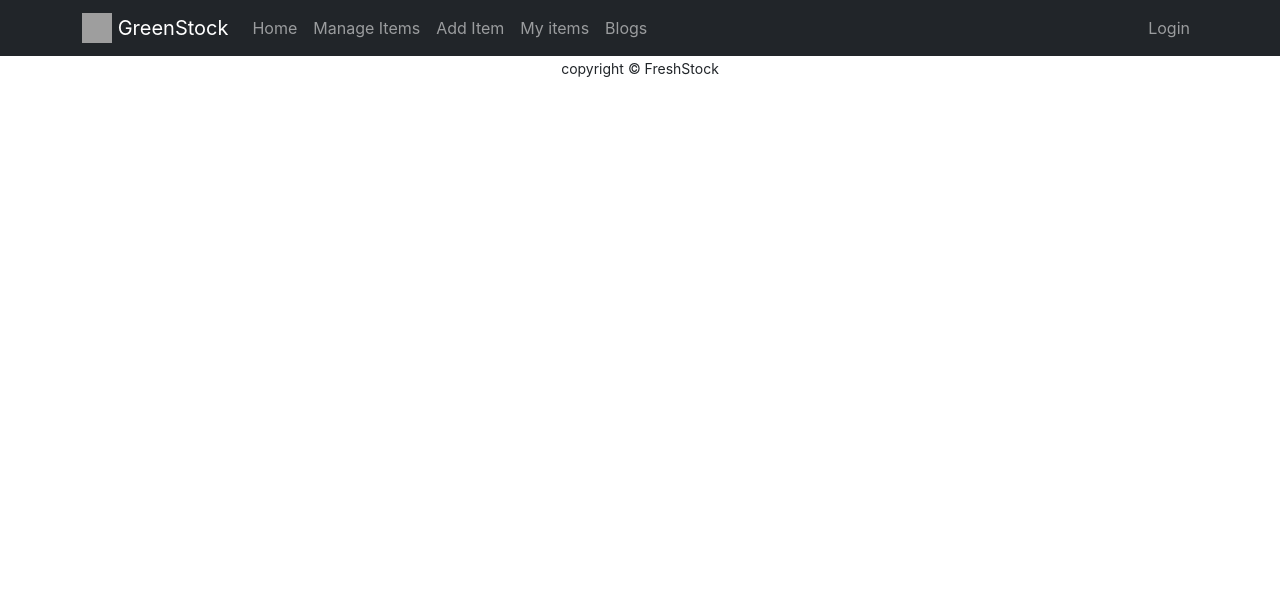
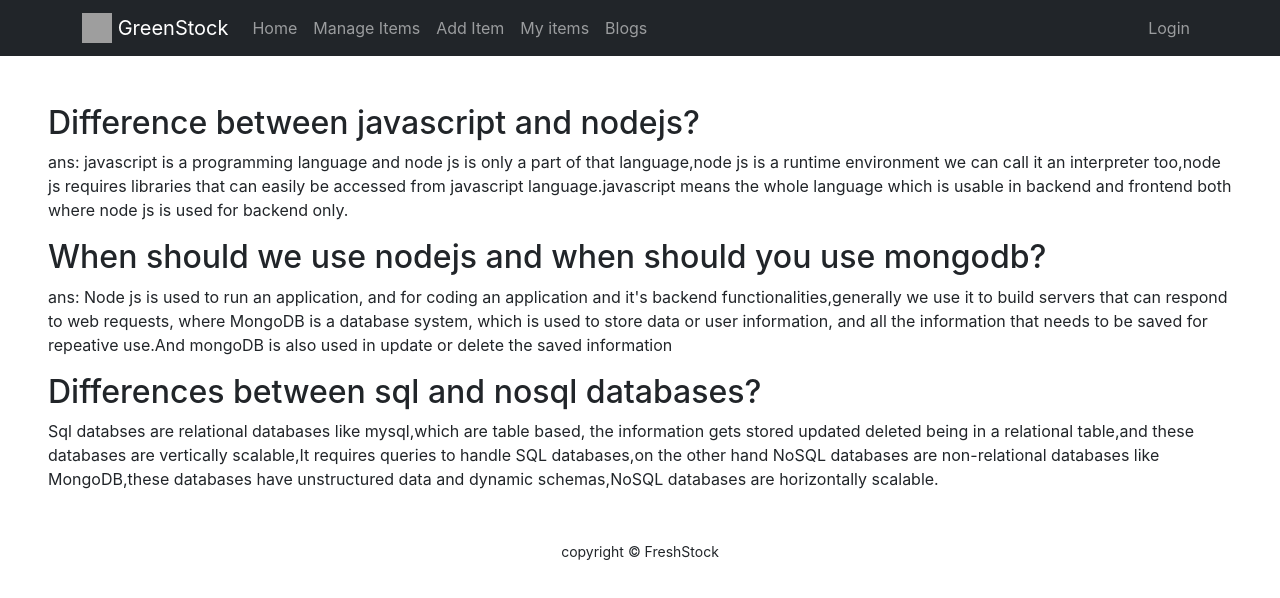
Before and after one commit to gazifahad/warehouse-client, a React (Create React App) app: page /blogs in a window 1280 px wide. Shown: the top 598 px of the page. Built offline with nearby package versions, Linux system fonts and the light colour scheme; no server answers; grey boxes are pictures that could not be loaded.

Commit message:
blogs added

```diff
--- a/src/Components/AddItem/AddItem.js
+++ b/src/Components/AddItem/AddItem.js
@@ -34,7 +34,7 @@ const AddItem = () => {
   }
     return (
         <div className='container w-50'>
-            <h3>Welcome to add item</h3>
+            <h3>Add any fresh green item</h3>
             <Form onSubmit={handleOnSubmit}>
             <Form.Group className="mb-3" controlId="exampleForm.ControlInput1">
               <Form.Control type="text" name="name" placeholder="Item Name" autoFocus required/>
--- a/src/Components/Blogs/Blogs.js
+++ b/src/Components/Blogs/Blogs.js
@@ -2,8 +2,13 @@ import React from 'react';
 
 const Blogs = () => {
     return (
-        <div>
-
+        <div className='m-5 text-start'>
+            <h2>Difference between javascript and nodejs?</h2>
+            <p>ans: javascript is a programming language and node js is only a part of that language,node js is a runtime environment we can call it an interpreter too,node js requires libraries that can easily be accessed from javascript language.javascript means the whole language which is usable in backend and frontend both where node js is used for backend only.</p>
+            <h2> When should we use nodejs and when should you use mongodb?</h2>
+            <p>ans: Node js is used to run an application, and for coding an application and it's backend functionalities,generally we use it to  build servers that can respond to web requests, where MongoDB is a database system, which is used to store data or user information, and all the information that needs to be saved for repeative use.And mongoDB is also used in update or delete the saved information</p>
+            <h2> Differences between sql and nosql databases?</h2>
+            <p>Sql databses are relational databases like mysql,which are table based, the information gets stored updated deleted being in a relational table,and these databases are vertically scalable,It requires queries to handle SQL databases,on the other hand NoSQL databases are non-relational databases like MongoDB,these databases have unstructured data and dynamic schemas,NoSQL databases are horizontally scalable.</p>
         </div>
     );
 };
--- a/src/Components/ManageItems/ManageItems.js
+++ b/src/Components/ManageItems/ManageItems.js
@@ -23,7 +23,7 @@ const ManageItems = () => {
 
   return (
     <div className="container">
-      <h2>Thiss is manage items {products?.length}</h2>
+      <h2>Items: {products?.length}</h2>
       <div className="row row-cols-1 row-cols-md-3 g-4">
         {products.map((product) => (
           <ManageItem key={product._id} product={product} deleteItem={deleteItem}></ManageItem>
--- a/src/Components/MyItems/MyItems.js
+++ b/src/Components/MyItems/MyItems.js
@@ -36,7 +36,7 @@ if (loading) {
   }
   return (
     <div>
-      <h1>welcome to my items {myItems?.length}</h1>
+      <h1>Number of Items Added by Me {myItems?.length}</h1>
 
       <div className="container">
         <Table responsive>
```
